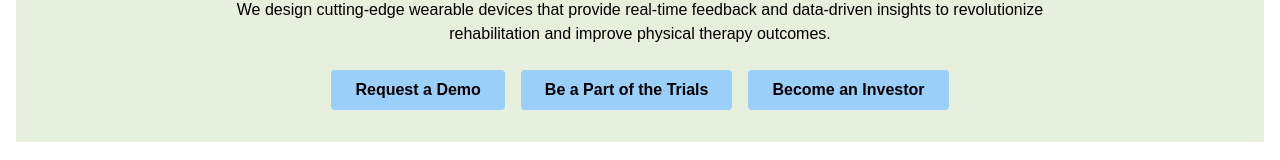
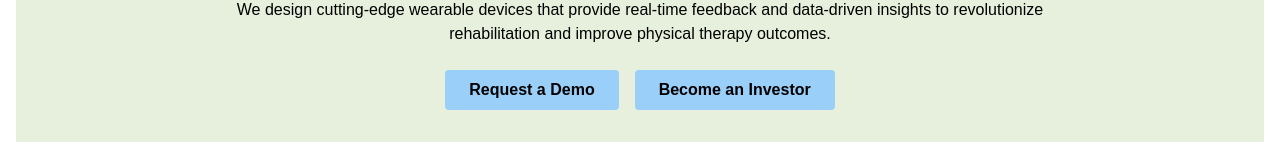
Before and after one commit to CurafittTech/curafitt.github.io, a Next.js app: page / in a window 1280 px wide. Shown: the part 907-1067 px from the top of the page. Built offline with nearby package versions, Linux system fonts and the light colour scheme.

Commit message:
Update - added links to forms

```diff
--- a/app/page.tsx
+++ b/app/page.tsx
@@ -68,7 +68,7 @@ export default function HomePage() {
 
           <div className="flex flex-wrap items-center justify-center gap-4">
             <a
-              href="https://forms.gle/dummyGoogleLink"
+              href="https://forms.gle/kkYfrSBzzLPGXUNA6"
               target="_blank"
               rel="noopener noreferrer"
               className="bg-[#9ACFFA] hover:bg-[#72B8F9] text-black font-semibold py-2 px-6 rounded transition-colors inline-block"
@@ -76,15 +76,7 @@ export default function HomePage() {
               Request a Demo
             </a>
             <a
-              href="https://forms.gle/dummyGoogleLink"
-              target="_blank"
-              rel="noopener noreferrer"
-              className="bg-[#9ACFFA] hover:bg-[#72B8F9] text-black font-semibold py-2 px-6 rounded transition-colors inline-block"
-            >
-              Be a Part of the Trials
-            </a>
-            <a
-              href="https://forms.gle/dummyGoogleLink"
+              href="https://forms.gle/g7rFhkXL4Q4ouAAc9"
               target="_blank"
               rel="noopener noreferrer"
               className="bg-[#9ACFFA] hover:bg-[#72B8F9] text-black font-semibold py-2 px-6 rounded transition-colors inline-block"
```
